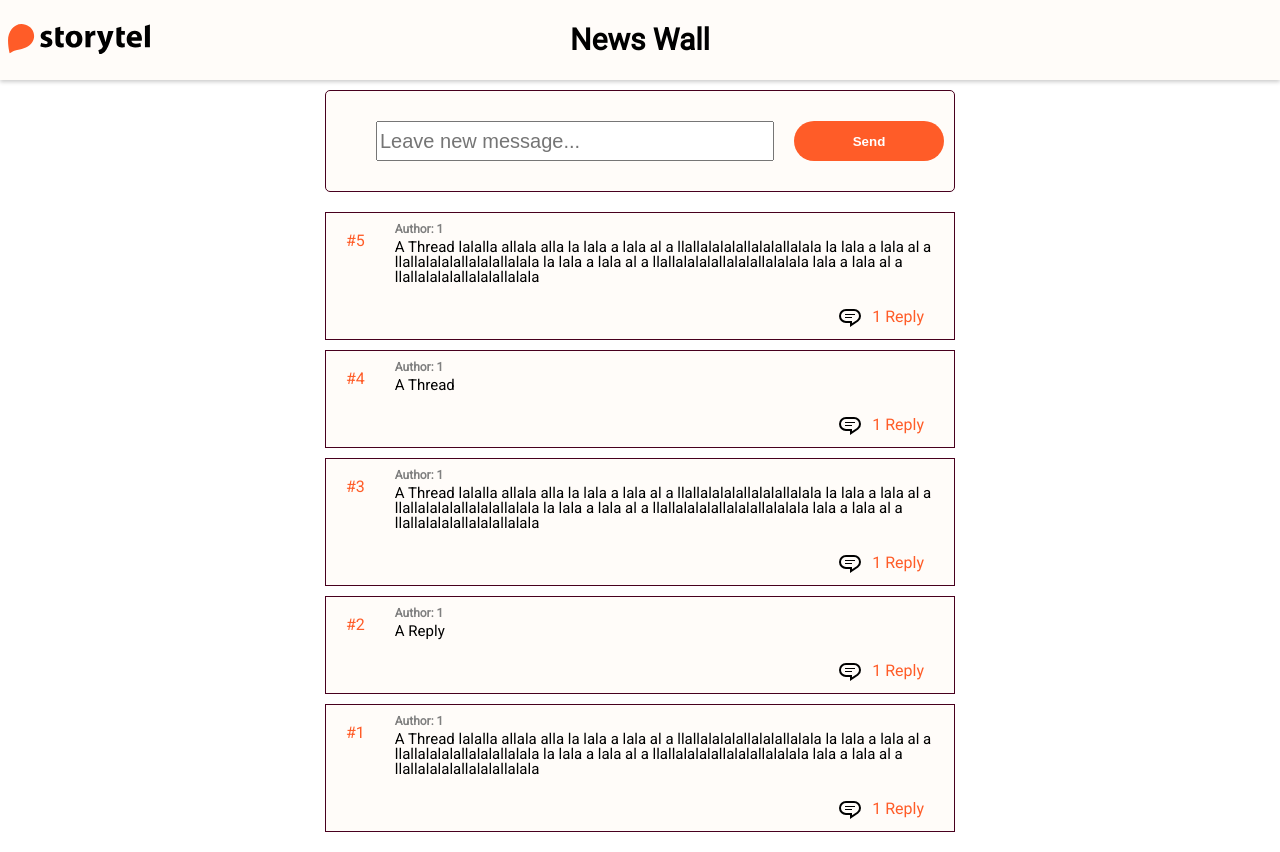
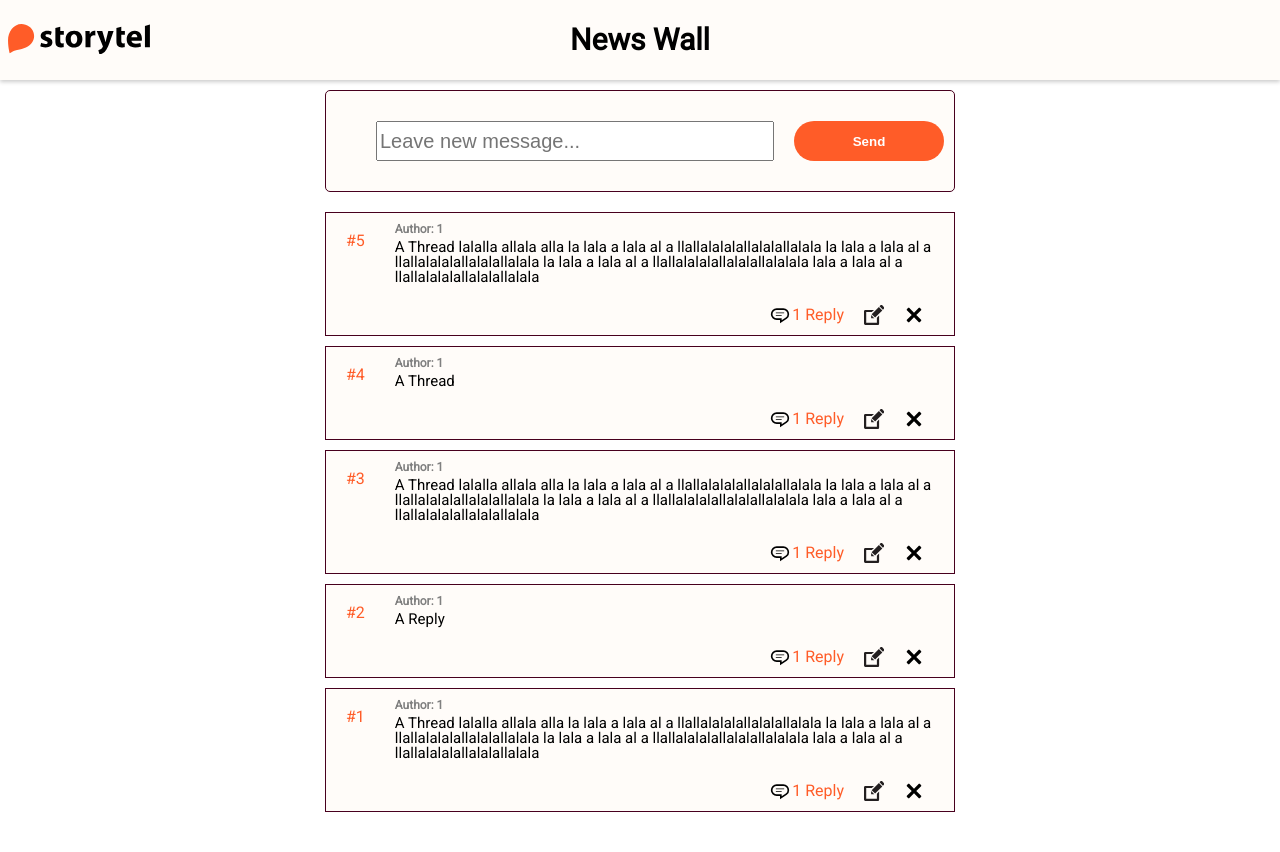
Before and after one commit to GOlmedoFormosa/newswall, a React (Create React App) app: page / in a window 1280 px wide. Built offline with nearby package versions, Linux system fonts and the light colour scheme.

Commit message:
add delete func

```diff
--- a/src/containers/Messages/Message/index.jsx
+++ b/src/containers/Messages/Message/index.jsx
@@ -1,7 +1,11 @@
 import { ReactComponent as ReplyIcon } from "../../../assets/images/icons/reply.svg";
+import { ReactComponent as EditIcon } from "../../../assets/images/icons/edit.svg";
+import { ReactComponent as DeleteIcon } from "../../../assets/images/icons/delete.svg";
+import { connect } from "react-redux";
+import * as actions from "../../../redux/messages/actionCreators";
 import styles from "./styles.module.css";
 
-export const Message = ({ id, message, author }) => (
+const Message = ({ id, message, author, deleteMessage }) => (
   <div className={styles.message}>
     <div className={styles.message__number}>#{id}</div>
     <div className={styles.message__body}>
@@ -14,9 +18,17 @@ export const Message = ({ id, message, author }) => (
         </div>
       </div>
       <div className={styles.message__footer}>
+        <DeleteIcon onClick={(e) => deleteMessage({ id, message, author })} />
+        <EditIcon />
         <p>1 Reply</p>
         <ReplyIcon />
       </div>
     </div>
   </div>
 );
+
+const mapDispatchToProps = (dispatch) => ({
+  deleteMessage: (data) => dispatch(actions.deleteMessageRequest(data)),
+});
+
+export default connect(null, mapDispatchToProps)(Message);
--- a/src/containers/Messages/Message/styles.module.css
+++ b/src/containers/Messages/Message/styles.module.css
@@ -39,9 +39,12 @@
 .message__footer > p {
   color: var(--primary-button-background);
   cursor: pointer;
-  margin-left: 10px;
+  margin-left: 2px;
 }
 
 .message__footer > svg {
   cursor: pointer;
+  height: 20px;
+  margin-left: 20px;
+  width: 20px;
 }
--- a/src/containers/Messages/index.jsx
+++ b/src/containers/Messages/index.jsx
@@ -1,7 +1,7 @@
 import { useEffect } from "react";
 import { connect } from "react-redux";
 import * as actions from "../../redux/messages/actionCreators";
-import { Message } from "./Message";
+import Message from "./Message";
 import styles from "./styles.module.css";
 
 const Messages = ({ getMessages, messages, fetching, error }) => {
@@ -12,7 +12,7 @@ const Messages = ({ getMessages, messages, fetching, error }) => {
     <div className={styles.messages}>
       {fetching ? <div>Loading... </div> : null}
       {messages && messages.length > 0
-        ? messages.map((m) => <Message {...m} />)
+        ? messages.map((m, i) => <Message key={m.id + m.message} {...m} />)
         : null}
       {error ? <div>Error</div> : null}
     </div>
--- a/src/redux/messages/actionCreators.js
+++ b/src/redux/messages/actionCreators.js
@@ -5,6 +5,9 @@ import {
   CREATE_MESSAGE_REQUEST,
   CREATE_MESSAGE_SUCCESS,
   CREATE_MESSAGE_ERROR,
+  DELETE_MESSAGE_REQUEST,
+  DELETE_MESSAGE_SUCCESS,
+  DELETE_MESSAGE_ERROR,
 } from "./actionTypes";
 
 export const getMessagesRequest = () => ({
@@ -45,3 +48,24 @@ export const createMessageError = (message) => ({
     message,
   },
 });
+
+export const deleteMessageRequest = (data) => ({
+  type: DELETE_MESSAGE_REQUEST,
+  payload: {
+    data,
+  },
+});
+
+export const deleteMessageSuccess = (data = {}) => ({
+  type: DELETE_MESSAGE_SUCCESS,
+  payload: {
+    data,
+  },
+});
+
+export const deleteMessageError = (message) => ({
+  type: DELETE_MESSAGE_ERROR,
+  payload: {
+    message,
+  },
+});
--- a/src/redux/messages/actionTypes.js
+++ b/src/redux/messages/actionTypes.js
@@ -5,3 +5,7 @@ export const GET_MESSAGES_ERROR = "GET_MESSAGES_ERROR";
 export const CREATE_MESSAGE_REQUEST = "CREATE_MESSAGE_REQUEST";
 export const CREATE_MESSAGE_SUCCESS = "CREATE_MESSAGE_SUCCESS";
 export const CREATE_MESSAGE_ERROR = "CREATE_MESSAGE_ERROR";
+
+export const DELETE_MESSAGE_REQUEST = "DELETE_MESSAGE_REQUEST";
+export const DELETE_MESSAGE_SUCCESS = "DELETE_MESSAGE_SUCCESS";
+export const DELETE_MESSAGE_ERROR = "DELETE_MESSAGE_ERROR";
--- a/src/redux/messages/api.js
+++ b/src/redux/messages/api.js
@@ -55,4 +55,15 @@ const createMessageApi = ({ author, message, parentId }) => {
   };
 };
 
-export { fetchMessagesApi, createMessageApi };
+const deleteMessageApi = ({ id }) => {
+  // return fetch("url").then((res) => {
+  //   return res.json();
+  // });
+  return {
+    message: {
+      id,
+    },
+  };
+};
+
+export { fetchMessagesApi, createMessageApi, deleteMessageApi };
--- a/src/redux/messages/reducer.js
+++ b/src/redux/messages/reducer.js
@@ -51,6 +51,25 @@ export default (state = INITIAL_STATE, { type, payload }) => {
           error: payload.message,
         },
       };
+    case types.DELETE_MESSAGE_SUCCESS:
+      const messages = state.allMessages.result.filter(
+        (m) => m.id !== payload.data.id
+      );
+      return {
+        ...state,
+        allMessages: {
+          ...INITIAL_STATE.allMessages,
+          result: messages,
+        },
+      };
+    case types.DELETE_MESSAGE_ERROR:
+      return {
+        ...state,
+        allMessages: {
+          ...INITIAL_STATE.allMessages,
+          error: payload.message,
+        },
+      };
     default:
       return state;
   }
--- a/src/redux/messages/sagas.js
+++ b/src/redux/messages/sagas.js
@@ -1,7 +1,7 @@
 import { takeEvery, put, fork, call } from "redux-saga/effects";
 import * as actions from "./actionCreators";
 import * as types from "./actionTypes";
-import { fetchMessagesApi, createMessageApi } from "./api";
+import { fetchMessagesApi, createMessageApi, deleteMessageApi } from "./api";
 
 function* getMessages() {
   try {
@@ -37,8 +37,26 @@ function* watchCreateMessageRequest() {
   yield takeEvery(types.CREATE_MESSAGE_REQUEST, createMessage);
 }
 
+function* deleteMessage({ payload }) {
+  try {
+    const { id } = payload.data;
+    const { message: messageResponse } = yield call(deleteMessageApi, {
+      id,
+    });
+
+    yield put(actions.deleteMessageSuccess(messageResponse));
+  } catch (e) {
+    yield put(actions.deleteMessageError(e.message));
+  }
+}
+
+function* watchDeleteMessageRequest() {
+  yield takeEvery(types.DELETE_MESSAGE_REQUEST, deleteMessage);
+}
+
 const messageSagas = [
   fork(watchGetMessagesRequest),
   fork(watchCreateMessageRequest),
+  fork(watchDeleteMessageRequest),
 ];
 export default messageSagas;
```
Also changed, not shown: src/assets/images/icons/delete.svg (added), src/assets/images/icons/edit.svg (added).
